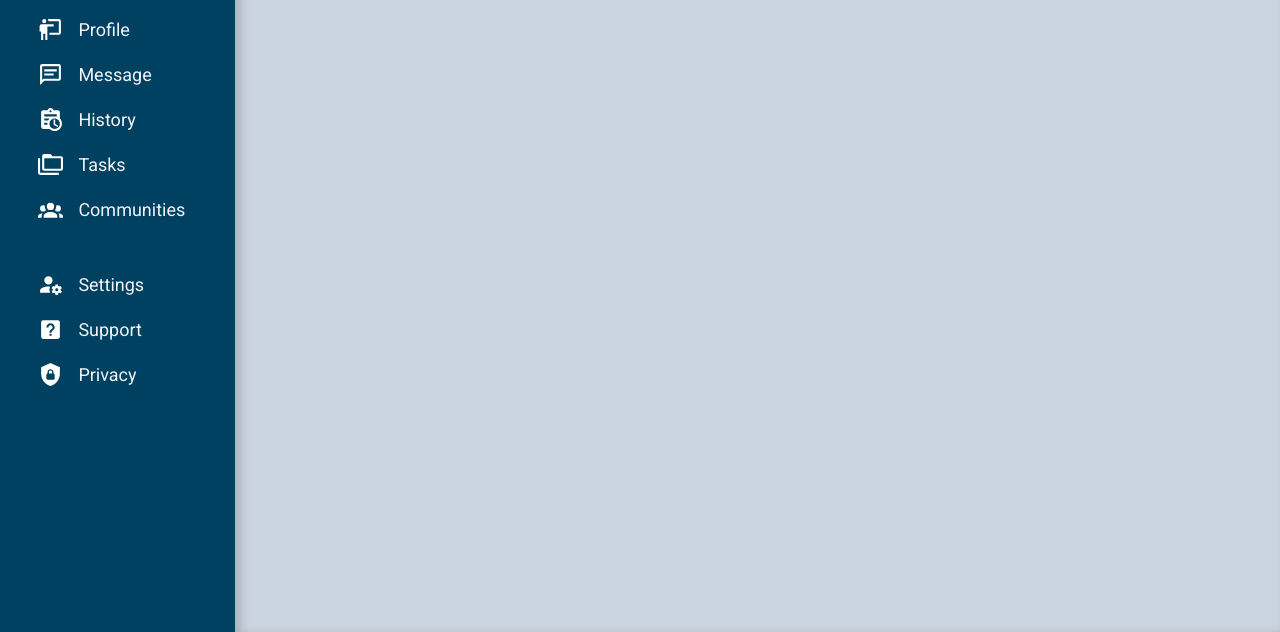
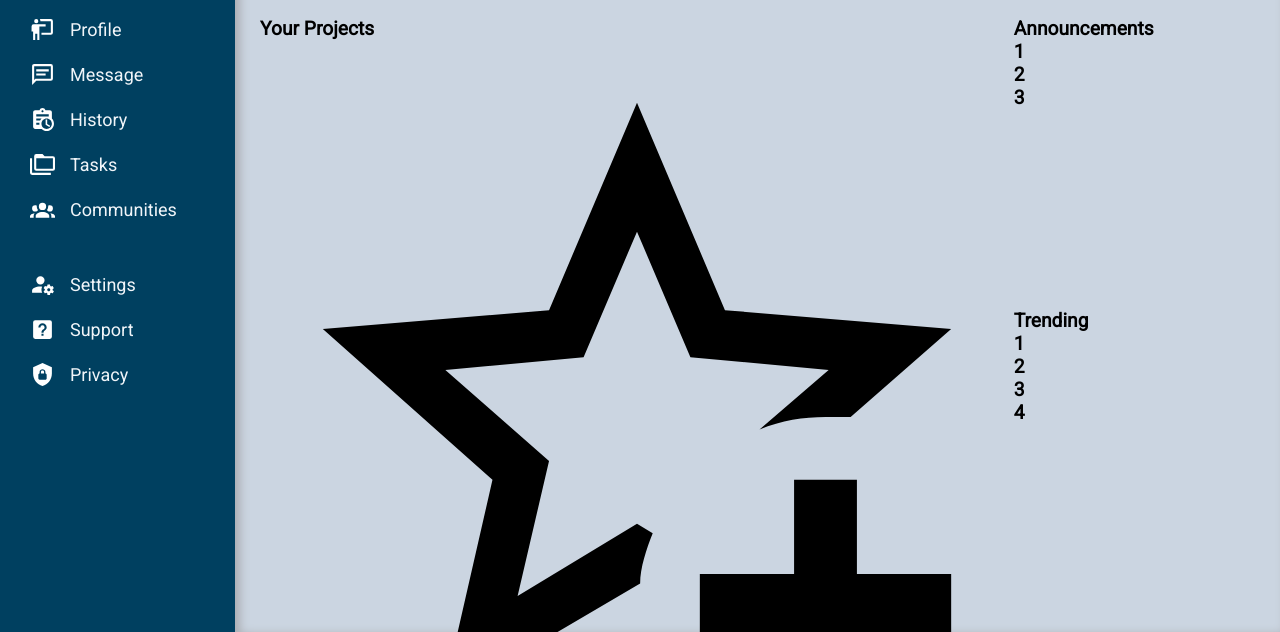
Before and after one commit to bdussh/Admin-Dashboard, a plain HTML site: page index.html in a window 1280 px wide. Shown: the part 168-800 px from the top of the page. Drawn offline with Linux system fonts and the light colour scheme.

Commit message:
strarted doing content part

```diff
--- a/index.html
+++ b/index.html
@@ -86,7 +86,42 @@
         </div>
     </div>
     <div id="content">
-
+       <div id="your_projects">
+            <p id="section_name">Your Projects</p>
+            <div id="projects">
+                <div class="project">
+                    <p class="name"></p>
+                    <p class="description"></p>
+                    <div class="project_buttons">
+                        <img src="images/star-plus-outline.svg" alt="" class="content_button">
+                        <img src="images/eye-plus-outline.svg" alt="" class="content_button">
+                        <img src="images/source-branch.svg" alt="" class="content_button">
+                    </div>
+                </div>
+                <div class="project">2</div>
+                <div class="project">3</div>
+                <div class="project">4</div>
+                <div class="project">5</div>
+                <div class="project">6</div>
+            </div>
+       </div>
+       <div id="announcements">
+            <p id="section_name">Announcements</p>
+            <div id="announcements_tab">
+                <div class="announcement">1</div>
+                <div class="announcement">2</div>
+                <div class="announcement">3</div>
+            </div>
+       </div>
+       <div id="trending">
+            <p id="section_name">Trending</p>
+            <div id="trending_tab">
+                <div class="trending_account">1</div>
+                <div class="trending_account">2</div>
+                <div class="trending_account">3</div>
+                <div class="trending_account">4</div>
+            </div>
+       </div>
     </div>
 </body>
 </html>
--- a/style.css
+++ b/style.css
@@ -48,7 +48,7 @@ body {
     font-family: 'Roboto', sans-serif;
     display: grid;
     height: 100vh;
-    grid-template-columns: minmax(180px, 0.9fr) minmax(750px, 4fr);
+    grid-template-columns: minmax(195px, 0.9fr) minmax(800px, 4fr);
     grid-template-rows: minmax(140px, 1.2fr) minmax(250px, 5fr);
     grid-template-areas:
     "sidebar header"
@@ -96,7 +96,7 @@ body {
     margin-top: 10px;
     grid-row: 1 / 2;
     padding-top: 15px;
-    padding-left: 2vw;
+    padding-left: 20px;
     display: flex;
     gap: 20px;
     align-items: center;
@@ -108,7 +108,7 @@ body {
 
 #upper_menu, #bottom_menu {
     font-size: large;
-    padding-left: 3vw;
+    padding-left: 30px;
     display: flex;
     flex-direction: column;
     gap: 20px;
@@ -197,7 +197,7 @@ body {
 }
 
 .header_button {
-    width: 80px;
+    width: 100px;
     background-color: #02486c;
     border: none;
     border-radius: 15px;
@@ -225,10 +225,31 @@ body {
 }
 
 #content {
-    font-size: 1000px;
+    padding: 30px 15px 30px 25px;
+    font-size: larger;
+    font-weight: 600;
+    display: grid;
+    grid-template-columns: minmax(600px, 3fr) minmax(200px, 1fr);
+    grid-template-rows: 1fr 1fr;
     overflow-y: auto;
     overflow-x: hidden;
     background-color: var(--content);
     grid-area: content;
     box-shadow: inset 5px 2px 10px 0px #aaadb2;
+    grid-template-areas:
+    "projects announcements"
+    "projects trending"
+    ;
 }
+
+#your_projects {
+    grid-area: projects;
+}
+
+#announcements {
+    grid-area: announcements;
+}
+
+#trending {
+    grid-area: trending;
+}
```
Also changed, not shown: images/eye-plus-outline.svg (added), images/source-branch.svg (added), images/star-plus-outline.svg (added).
